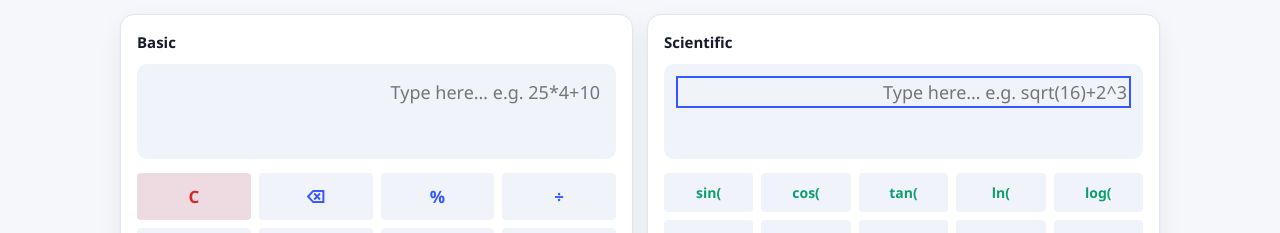
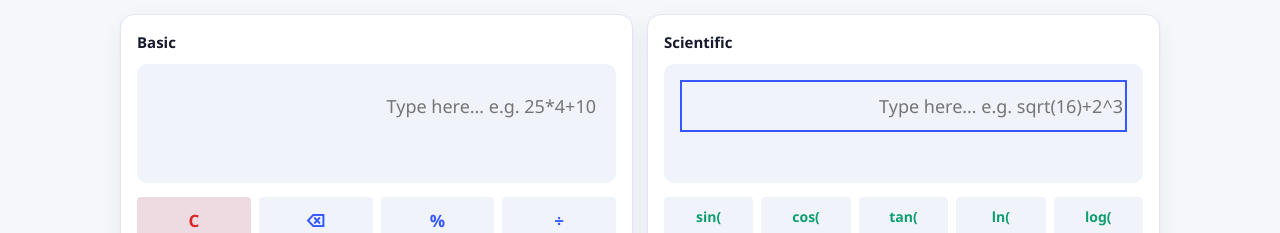
Before and after one commit to someshpal85/calculator_hub, a Next.js app: page / in a window 1280 px wide. Shown: the part 428-661 px from the top of the page. Built offline with nearby package versions, Linux system fonts and the light colour scheme; no server answers.

Commit message:
Rebrand CalcSphere → Calculator ProHub

```diff
--- a/app/globals.css
+++ b/app/globals.css
@@ -353,14 +353,14 @@ details.faq-item p { margin: 10px 0 0; color: var(--muted); }
 .footer-bottom { color: var(--muted); font-size: 12.5px; margin-top: 30px; }
 
 /* Keypad calculators (basic/scientific) */
-.calc-display { background: var(--card-2); border-radius: var(--radius-sm); padding: 16px; margin-bottom: 14px; }
+.calc-display { background: var(--card-2); border-radius: var(--radius-sm); padding: 20px; margin-bottom: 14px; min-height: 88px; display: flex; flex-direction: column; justify-content: center; }
 .calc-input {
   background: transparent; border: none; outline: none;
-  color: var(--text); font-size: 22px; width: 100%;
-  text-align: right; padding: 0; caret-color: var(--accent);
-  font-family: inherit;
+  color: var(--text); font-size: 28px; width: 100%;
+  text-align: right; padding: 8px 0; caret-color: var(--accent);
+  font-family: inherit; min-height: 44px;
 }
-.calc-preview { text-align: right; font-size: 24px; font-weight: 700; min-height: 32px; margin-top: 6px; word-break: break-all; }
+.calc-preview { text-align: right; font-size: 20px; font-weight: 600; min-height: 24px; margin-top: 4px; word-break: break-all; color: var(--muted); }
 .keypad { display: grid; grid-template-columns: repeat(4, 1fr); gap: 8px; }
 .keypad.sci { grid-template-columns: repeat(5, 1fr); }
 .keypad button { padding: 16px 0; font-size: 19px; background: var(--card-2); color: var(--text); font-weight: 700; border-radius: 4px; justify-content: center; text-align: center; }
--- a/components/calculator/ExpressionCalculator.tsx
+++ b/components/calculator/ExpressionCalculator.tsx
@@ -119,7 +119,10 @@ export default function ExpressionCalculator({ variant }: { variant: "basic" | "
           spellCheck={false}
           inputMode="text"
         />
-        <div className="calc-preview" aria-live="polite">{preview || "\u00A0"}</div>
+        {preview && preview !== expression.trim() && !hasError && (
+          <div className="calc-preview" aria-live="polite">= {preview}</div>
+        )}
+        {!preview && <div className="calc-preview" aria-hidden>{"\u00A0"}</div>}
       </div>
       {(error || (hasError && expression.trim())) && (
         <p className="error-box">⚠️ {error || "Invalid expression — check parentheses and operators."}</p>
```
